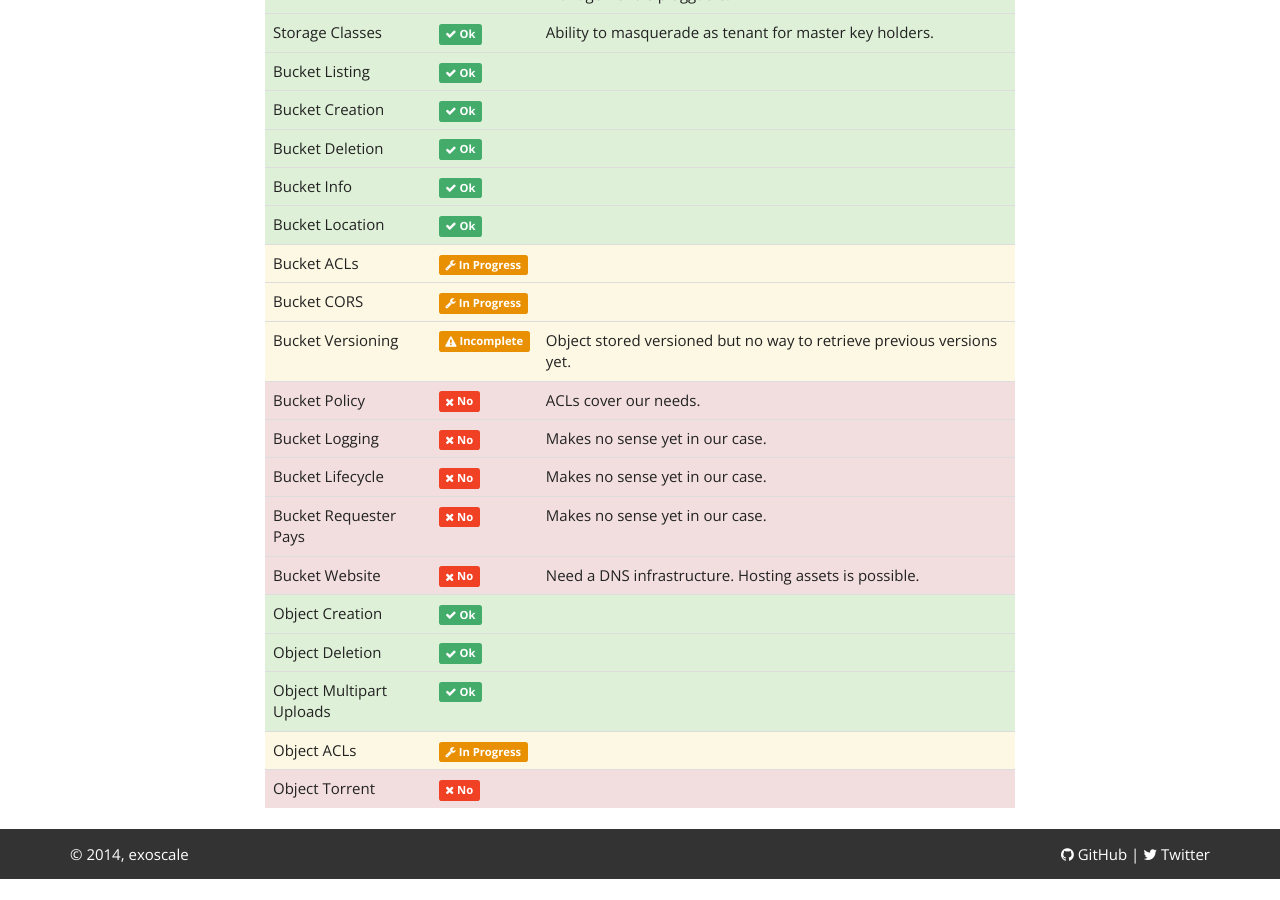
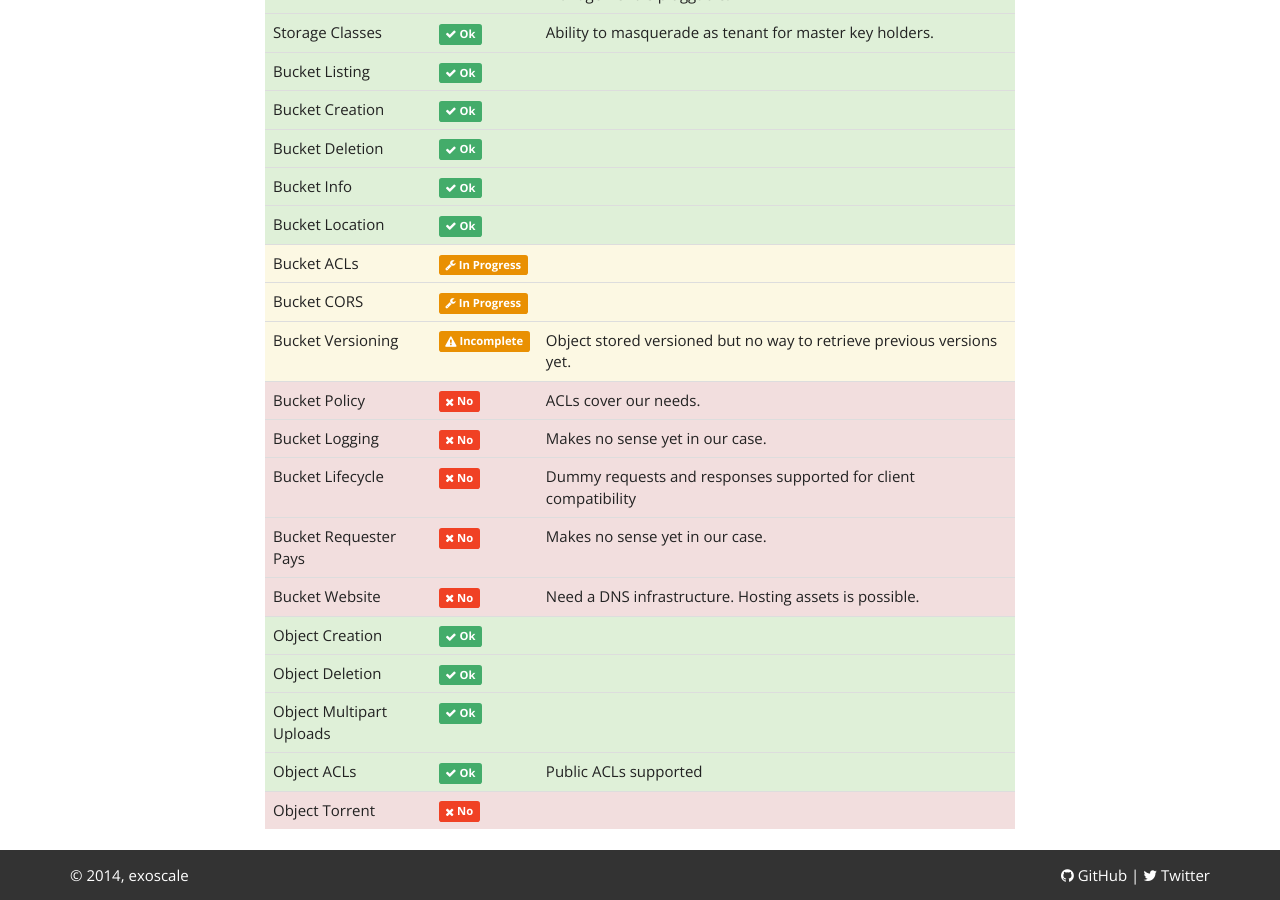
Before and after one commit to exoscale/pithos, a Jekyll site: the page built from design/index.html, in a window 1280 px wide and 900 px high, scrolled down 3433 px. Built offline with Jekyll 4.4.1, drawn with Linux system fonts in a browser that asks for light colours; nearby versions of some CDN libraries; Markdown is read by kramdown in place of the engine named in the settings; before the commit the page ends 4312 px from its top, so only the background shows below that.

Commit message:
update feature matrix

```diff
--- a/_config.yml
+++ b/_config.yml
@@ -60,7 +60,7 @@ features:
     notes: Makes no sense yet in our case.
   - name: Bucket Lifecycle
     status: "No"
-    notes: Makes no sense yet in our case.
+    notes: Dummy requests and responses supported for client compatibility
   - name: Bucket Requester Pays
     status: "No"
     notes: Makes no sense yet in our case.
@@ -74,6 +74,7 @@ features:
   - name: Object Multipart Uploads
     status: Ok
   - name: Object ACLs
-    status: In Progress
+    status: Ok
+    notes: Public ACLs supported
   - name: Object Torrent
     status: "No"
```
Also changed, not shown: 1 other file.
